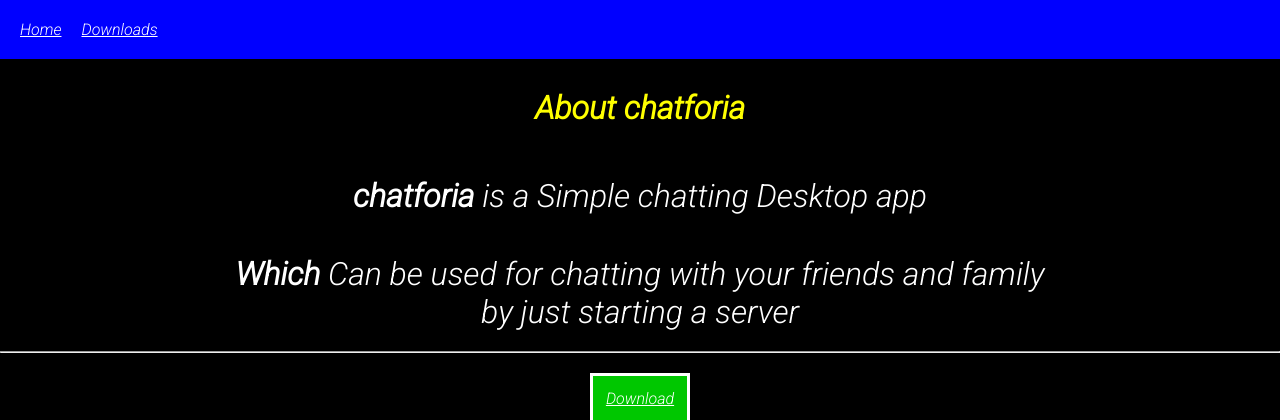
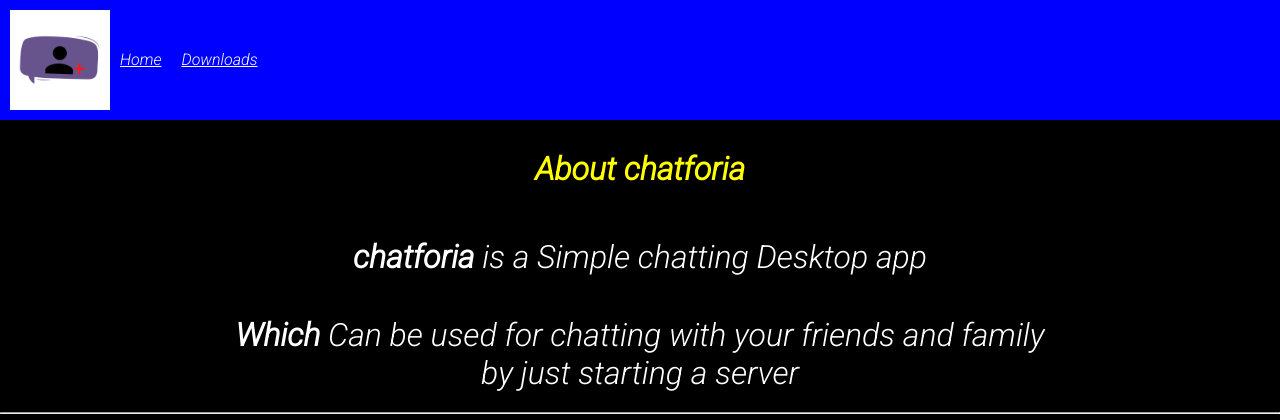
Before and after one commit to chatforia/chatforia-site, a Flask app: page / in a window 1280 px wide. Shown: the top 420 px of the page. Run offline with Flask 2, Linux system fonts and the light colour scheme.

Commit message:
Added the logo to the site

```diff
--- a/static/CSS/styling.css
+++ b/static/CSS/styling.css
@@ -97,6 +97,7 @@ body {
 
 
 nav{
+
   position: sticky;
   top: 0;
   background-color: blue;
@@ -111,7 +112,9 @@ nav ul{
 
 nav ul li{
   padding: 10px;
+  padding-top: 40px;
   color: white;
+
 }
 
 nav ul li a{
@@ -148,3 +151,8 @@ th , td{
   flex-direction: row;
 
 }
+
+.chatforia{
+  width: 100px;
+  height: 100px;
+}
--- a/templates/V1.0.0patchnotes.html
+++ b/templates/V1.0.0patchnotes.html
@@ -21,6 +21,7 @@
 
   gtag('config', 'G-TT7S7PZ5RL');
 </script>
+<link rel="shortcut icon" href="{{ url_for('static', filename='img/favicon.ico') }}" type="image/x-icon">
   </head>
   <body>
     <p class="Desc">Actually there is no patch notes for 1.0.0 because this is the first version</p>
--- a/templates/V1.0.11patchnotes.html
+++ b/templates/V1.0.11patchnotes.html
@@ -29,6 +29,7 @@
 
       gtag("config", "G-TT7S7PZ5RL");
     </script>
+    <link rel="shortcut icon" href="{{ url_for('static', filename='img/favicon.ico') }}" type="image/x-icon">
   </head>
   <body>
     <p class="Desc">* removed sound <br /></p>
--- a/templates/V1.0.1patchnotes.html
+++ b/templates/V1.0.1patchnotes.html
@@ -21,6 +21,7 @@
   gtag('config', 'G-TT7S7PZ5RL');
 </script>
     <link rel="stylesheet" href="{{ url_for('static', filename='CSS/styling.css') }}" />
+    <link rel="shortcut icon" href="{{ url_for('static', filename='img/favicon.ico') }}" type="image/x-icon">
   </head>
   <body>
     <p class="Desc">
--- a/templates/V1.0.2patchnotes.html
+++ b/templates/V1.0.2patchnotes.html
@@ -29,6 +29,7 @@
 
       gtag("config", "G-TT7S7PZ5RL");
     </script>
+    <link rel="shortcut icon" href="{{ url_for('static', filename='img/favicon.ico') }}" type="image/x-icon">
   </head>
   <body>
     <p class="Desc">Below are Patch notes</p>
--- a/templates/V1.1.0patchnotes.html
+++ b/templates/V1.1.0patchnotes.html
@@ -29,6 +29,11 @@
 
       gtag("config", "G-TT7S7PZ5RL");
     </script>
+    <link
+      rel="shortcut icon"
+      href="{{ url_for('static', filename='img/favicon.ico') }}"
+      type="image/x-icon"
+    />
   </head>
   <body>
     <div class="patchnotes">
--- a/templates/downloads.html
+++ b/templates/downloads.html
@@ -29,6 +29,7 @@
 
       gtag("config", "G-TT7S7PZ5RL");
     </script>
+    <link rel="shortcut icon" href="{{ url_for('static', filename='img/favicon.ico') }}" type="image/x-icon">
   </head>
   <body>
     <p class="Desc">Downloads Version below</p>
--- a/templates/index.html
+++ b/templates/index.html
@@ -42,10 +42,12 @@
       name="google-site-verification"
       content="kz7TqHOimgsW_F2vsqfljm3QlHwCkokmm3MtCwAvnDg"
     />
+    <link rel="shortcut icon" href="{{ url_for('static', filename='img/favicon.ico') }}" type="image/x-icon">
   </head>
   <body>
     <nav>
       <ul>
+        <img src="{{ url_for('static', filename='img/Chat Foria main logo.png') }}" alt="chatforia.herokuapp.com" class="chatforia">
         <li><a href="/">Home</a></li>
         <li><a href="/downloads">Downloads</a></li>
       </ul>
```
Also changed, not shown: static/img/Chat Foria main logo.png (added), static/img/favicon.ico (added).
